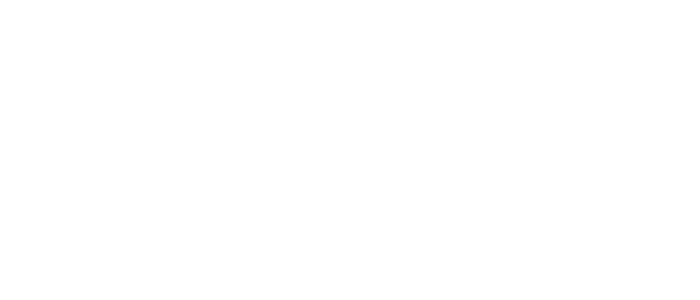
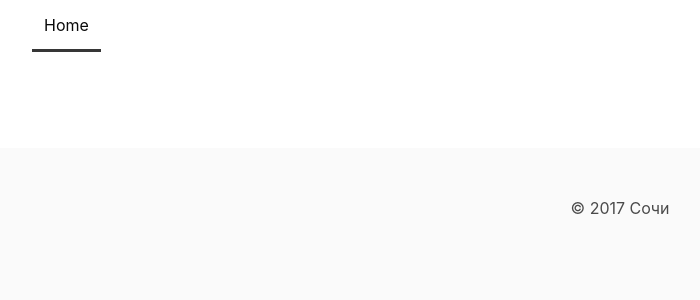
Before and after one commit to serbe/vumov, a Vue app: page / in a window 1280 px wide. Shown: the top 300 px of the page, without its empty margins (20-720 px from the left). Built offline with nearby package versions, Linux system fonts and the light colour scheme.

Commit message:
add navbar

```diff
--- a/src/App.vue
+++ b/src/App.vue
@@ -1,23 +1,27 @@
 <template>
   <div id="app">
-    <!-- <img src="./assets/logo.png"> -->
-    <router-view/>
+    <vue-navbar></vue-navbar>
+    <section class="section">
+      <router-view></router-view>
+    </section>
+    <footer class="footer">
+      <div class="container">
+        <div class="content has-text-centered">© 2017 Сочи</div>
+      </div>
+    </footer>
   </div>
 </template>
 
 <script>
+import vnavbar from '@/components/Navbar'
+
 export default {
-  name: 'app'
+  name: 'app',
+  components: {
+    'vue-navbar': vnavbar,
+  },
 }
 </script>
 
 <style>
-/* #app {
-  font-family: 'Avenir', Helvetica, Arial, sans-serif;
-  -webkit-font-smoothing: antialiased;
-  -moz-osx-font-smoothing: grayscale;
-  text-align: center;
-  color: #2c3e50;
-  margin-top: 60px;
-} */
 </style>
--- a/src/components/Home.vue
+++ b/src/components/Home.vue
@@ -1,4 +1,6 @@
 <template>
+  <div>
+  </div>
 </template>
 
 <script>
--- /dev/null
+++ b/src/components/Navbar.vue
@@ -0,0 +1,35 @@
+<template>
+  <div class="container">
+    <nav class="navbar ">
+      <div class="navbar-brand">
+        <template>
+          <router-link to="/" class="navbar-item" exact>Home</router-link>
+          <!-- <router-link to="/movies" class="navbar-item">Фильмы</router-link> -->
+          <!-- <router-link to="/companies" class="navbar-item">Актеры</router-link> -->
+        </template>
+      </div>
+    </nav>
+  </div>
+</template>
+
+<script>
+export default {
+  name: 'vue-navbar',
+  data() {
+    return {
+      active: '',
+    };
+  },
+  methods: {
+    toggle() {
+      this.active = this.active === '' ? 'is-active' : '';
+    },
+  },
+};
+</script>
+
+<style scoped>
+a.is-active {
+  border-bottom: 3px solid #363636;
+}
+</style>
--- a/src/components/NotFoundComponent.vue
+++ b/src/components/NotFoundComponent.vue
@@ -8,5 +8,5 @@
 <script>
 export default {
 
-};
+}
 </script>
```
